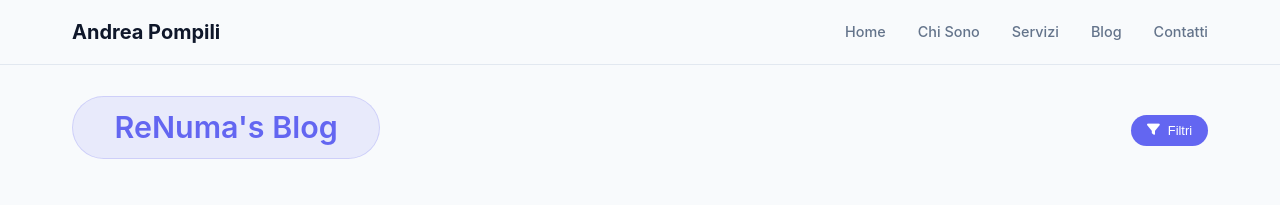
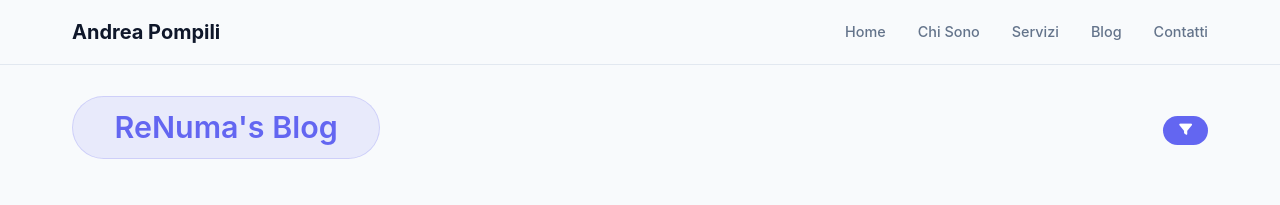
Before and after one commit to ReNumaa/andreapompili-website, a plain HTML site: page blog/index.html in a window 1280 px wide. Shown: the top 205 px of the page. Drawn offline with Linux system fonts and the light colour scheme.

Commit message:
Add files via upload

```diff
--- a/blog/index.html
+++ b/blog/index.html
@@ -82,7 +82,6 @@
                 <span class="section-badge">ReNuma's Blog</span>
                 <button class="filter-toggle-btn" id="desktopFilterToggle">
                     <i class="fas fa-filter"></i>
-                    Filtri
                 </button>
             </div>
         </div>
```
